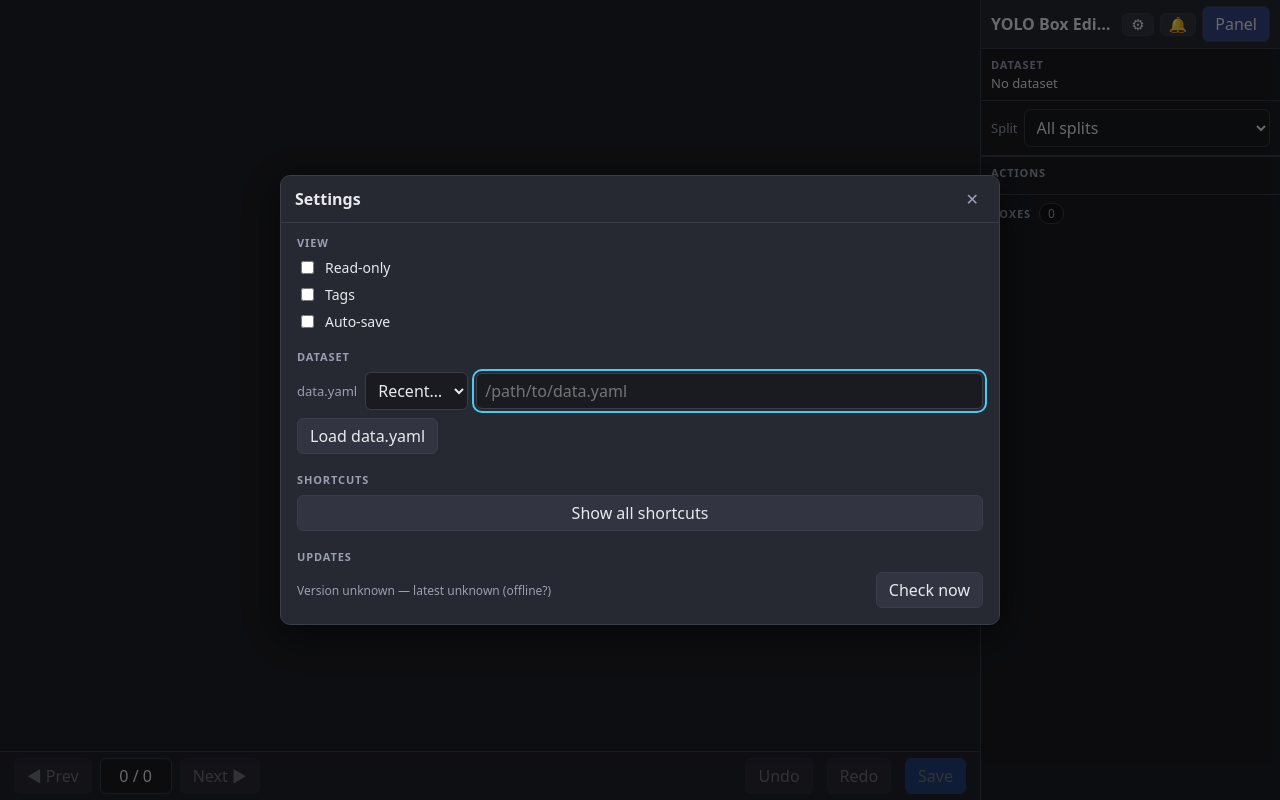
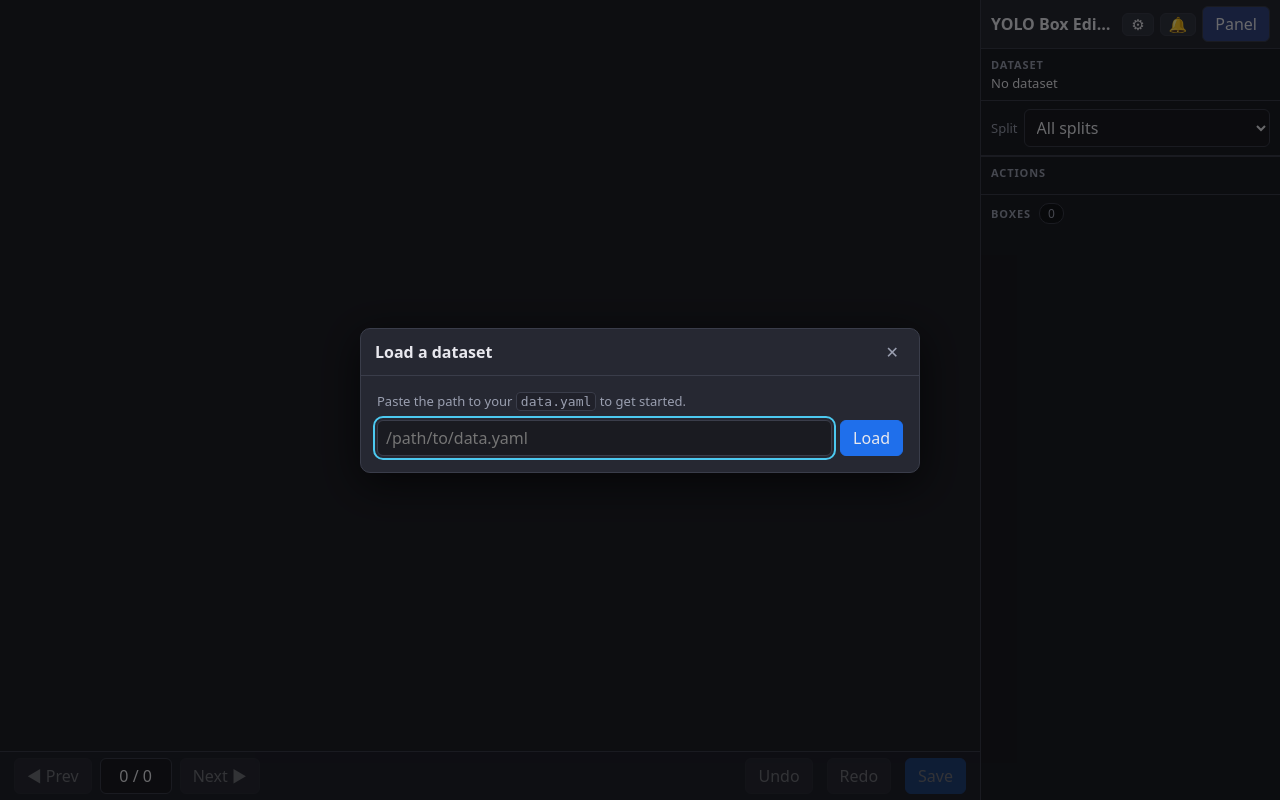
Before and after one commit to tabebqena/yolo-box-editor, a Flask app: page / in a window 1280 px wide. Run offline with Flask 2, Linux system fonts and the light colour scheme; data that the repository does not hold is empty.

Commit message:
Replace breaking warnings with in-app changelog; settings tabs + first-run dataset modal (2.8.0)

```diff
--- a/app/app.py
+++ b/app/app.py
@@ -67,7 +67,7 @@ FILTERS_DIR = os.path.join(BASE_DIR, "filters")  # one Python script per filter
 APP_SCRIPT_DIR = os.path.join(BASE_DIR, "scripts")  # shipped helper programs
 SHORTCUTS_FILE = os.path.join(BASE_DIR, "shortcuts.txt")
 VERSION_FILE = os.path.join(BASE_DIR, "VERSION")  # shipped app version
-BREAKING_FILE = os.path.join(BASE_DIR, "BREAKING.md")  # breaking notes per version
+CHANGES_FILE = os.path.join(BASE_DIR, "CHANGES")  # per-version "what's new" notes
 
 # User files (inside YBX_HOME); read after the built-ins and win on a clash.
 USER_ACTIONS_DIR = os.path.join(YBX_HOME, "actions")
@@ -86,7 +86,6 @@ UPDATE_CHECK_FILE = os.path.join(YBX_HOME, ".update_check.json")  # cached updat
 UPDATE_REPO = "tabebqena/yolo-box-editor"
 UPDATE_API = f"https://api.github.com/repos/{UPDATE_REPO}"
 UPDATE_RAW = f"https://raw.githubusercontent.com/{UPDATE_REPO}"
-UPDATE_BREAKING_URL = f"{UPDATE_RAW}/main/app/BREAKING.md"
 UPDATE_CHECK_INTERVAL = 7 * 24 * 60 * 60  # re-check at most once a week
 UPDATE_POLL_INTERVAL = 6 * 60 * 60  # how often the start thread wakes up
 UPDATE_CHECK_TIMEOUT = 5  # seconds per network request
@@ -520,62 +519,37 @@ def fetch_latest_version(timeout=UPDATE_CHECK_TIMEOUT):
     return candidates[0] if candidates else None
 
 
-def parse_breaking_notes(text):
-    """Parse BREAKING.md: each non-comment `<version> | <note>` line -> tuple."""
-    entries = []
+def parse_changes(text):
+    """Parse the shipped CHANGES file into `{version: [lines]}`.
+
+    A `## <version>` line starts a section; every following non-empty line is
+    that version's changelog (a leading `- ` is stripped). Lines before the
+    first section (the header comment) are ignored.
+    """
+    sections = {}
+    current = None
     for raw in (text or "").splitlines():
         line = raw.strip()
-        if not line or line.startswith("#") or "|" not in line:
-            continue
-        version, note = line.split("|", 1)
-        version, note = version.strip(), note.strip()
-        if version and note:
-            entries.append((version, note))
-    return entries
-
-
-def load_breaking_notes():
-    """The shipped BREAKING.md entries (empty on error)."""
-    try:
-        with open(BREAKING_FILE, encoding="utf-8") as f:
-            return parse_breaking_notes(f.read())
+        if line.startswith("## "):
+            current = line[3:].strip()
+            sections[current] = []
+        elif current is not None and line:
+            sections[current].append(line[2:].strip() if line.startswith("- ") else line)
+    return sections
+
+
+def load_changes():
+    """The shipped CHANGES sections (empty on error)."""
+    try:
+        with open(CHANGES_FILE, encoding="utf-8") as f:
+            return parse_changes(f.read())
     except OSError:
-        return []
-
-
-def fetch_breaking_notes(timeout=UPDATE_CHECK_TIMEOUT):
-    """BREAKING.md from `main` (empty when offline/unavailable)."""
-    try:
-        return parse_breaking_notes(_http_get_text(UPDATE_BREAKING_URL, timeout))
-    except (urllib.error.URLError, OSError, ValueError):
-        return []
-
-
-def applicable_breaking(entries, current, latest):
-    """Breaking notes that apply to the running user.
-
-    With an update available: every entry in the range
-    `current < version <= latest`. Otherwise (a *fresh install* at, or ahead
-    of, the newest version): the newest breaking entry the installed version
-    already contains (`version <= current`), so a fresh install is warned too.
-    """
-    current_ver = _parse_version(current)
-    has_update = bool(latest) and _version_newer(latest, current)
-    if has_update:
-        return [
-            f"{version}: {note}"
-            for version, note in entries
-            if _version_newer(version, current) and not _version_newer(version, latest)
-        ]
-
-    best = None  # (parsed_version, version, note) -> highest entry <= current
-    for version, note in entries:
-        parsed = _parse_version(version)
-        if parsed is None or current_ver is None or parsed > current_ver:
-            continue
-        if best is None or parsed > best[0]:
-            best = (parsed, version, note)
-    return [f"{best[1]}: {best[2]}"] if best else []
+        return {}
+
+
+def changelog_for(version):
+    """The changelog lines for `version` (empty when it has no section)."""
+    return load_changes().get((version or "").strip(), [])
 
 
 def _load_update_cache():
@@ -592,15 +566,10 @@ def _update_payload(info):
     """A stable UI shape built from a (possibly empty) cache entry."""
     current = info.get("current_version") or read_version()
     latest = info.get("latest_version")
-    breaking = info.get("breaking")
-    if not isinstance(breaking, list):
-        breaking = []
     return {
         "current_version": current,
         "latest_version": latest,
         "update_available": bool(latest) and _version_newer(latest, current),
-        "breaking_changes": bool(breaking),
-        "breaking": breaking,
         "checked_at": info.get("checked_at"),
     }
 
@@ -629,17 +598,10 @@ def check_for_update(force=False, now=None):
         return _update_payload(cache)
 
     latest = fetch_latest_version()
-    if latest and _version_newer(latest, current):
-        entries = fetch_breaking_notes() or load_breaking_notes()
-    else:
-        # No update: still surface the installed version's own breaking entry.
-        entries = load_breaking_notes()
-    breaking = applicable_breaking(entries, current, latest)
     info = {
         "checked_at": now,
         "current_version": current,
         "latest_version": latest,
-        "breaking": breaking,
     }
     try:
         os.makedirs(os.path.dirname(UPDATE_CHECK_FILE), exist_ok=True)
@@ -1691,6 +1653,7 @@ def api_config():
             "readonly": STATE["readonly"],
             "debug": STATE["debug"],
             "version": read_version(),
+            "changelog": changelog_for(read_version()),
             "update": update_status(),
             "splits": [
                 {
--- a/app/static/app.js
+++ b/app/static/app.js
@@ -53,6 +53,7 @@ const VIEW_KEY = 'ybe_view';             // localStorage key: last split + filte
 const SHOW_BOXES_KEY = 'ybe_show_boxes'; // localStorage key: box overlay shown/hidden
 const CLIENT_ID_KEY = 'ybe_client_id';   // sessionStorage key: this tab's presence id
 const UPDATE_NOTIFIED_KEY = 'ybe_update_notified'; // localStorage: version@date last shown
+const CHANGELOG_SEEN_KEY = 'ybe_changelog_seen'; // localStorage: last version's changelog shown
 const UPDATE_POLL_MS = [4000, 12000]; // retries to pick up the start-thread result
 
 // One id per tab, so the server can count concurrent clients (see /api/presence).
@@ -210,13 +211,8 @@ function renderUpdateStatus() {
   }
   const cur = updateInfo.current_version || 'unknown';
   const latest = updateInfo.latest_version;
-  const breaking = !!updateInfo.breaking_changes;
   if (updateInfo.update_available) {
-    status.textContent = `Update available: ${latest} (you have ${cur})`
-      + (breaking ? ' — includes breaking changes' : '');
-    if (how) how.classList.remove('hidden');
-  } else if (breaking) {
-    status.textContent = `Version ${cur} — this release has breaking changes`;
+    status.textContent = `Update available: ${latest} (you have ${cur})`;
     if (how) how.classList.remove('hidden');
   } else if (latest) {
     status.textContent = `Up to date (${cur})`;
@@ -245,14 +241,10 @@ async function refreshUpdateInfo(force = false) {
   notifyUpdateDaily();
 }
 
-// One sticky notice per day (and per version) with a details button. Also fires
-// for a fresh install of a release whose own version has breaking changes.
+// One sticky notice per day (and per version) with a details button.
 function notifyUpdateDaily() {
-  if (!updateInfo) return;
-  const hasUpdate = !!updateInfo.update_available;
-  const breaking = !!updateInfo.breaking_changes;
-  if (!hasUpdate && !breaking) return;
-  const version = updateInfo.latest_version || updateInfo.current_version || '';
+  if (!updateInfo || !updateInfo.update_available) return;
+  const version = updateInfo.latest_version || '';
   const today = new Date().toISOString().slice(0, 10);
   const key = `${version}@${today}`;
   let seen = null;
@@ -260,23 +252,16 @@ function notifyUpdateDaily() {
   if (seen === key) return;
   try { localStorage.setItem(UPDATE_NOTIFIED_KEY, key); } catch (e) { /* ignore */ }
   dbg('update notice', updateInfo);
-  let msg;
-  if (hasUpdate) {
-    msg = `A new version of YOLO Box Editor is available: ${updateInfo.latest_version} `
-      + `(you have ${updateInfo.current_version}).`;
-    if (breaking) msg += ' It has breaking changes — check what changed before updating.';
-  } else {
-    msg = `YOLO Box Editor ${updateInfo.current_version} has breaking changes — check what changed.`;
-  }
-  toast(msg, {
-    type: breaking ? 'warning' : 'info',
-    sticky: true,
-    log: true,
-    action: {
-      label: breaking ? 'What changed?' : 'How to update',
-      onClick: openUpdateModal,
-    },
-  });
+  toast(
+    `A new version of YOLO Box Editor is available: ${updateInfo.latest_version} `
+      + `(you have ${updateInfo.current_version}).`,
+    {
+      type: 'info',
+      sticky: true,
+      log: true,
+      action: { label: 'How to update', onClick: openUpdateModal },
+    }
+  );
 }
 
 function openUpdateModal() {
@@ -285,29 +270,49 @@ function openUpdateModal() {
     if (updateInfo && updateInfo.update_available) {
       summary.textContent = `Version ${updateInfo.latest_version} is available `
         + `(you have ${updateInfo.current_version}). Update with the steps for your setup:`;
-    } else if (updateInfo && updateInfo.breaking_changes) {
-      summary.textContent = `Your version (${updateInfo.current_version}) has breaking changes:`;
     } else {
       summary.textContent = 'Update with the steps for your setup:';
     }
   }
-  const breaking = (updateInfo && Array.isArray(updateInfo.breaking)) ? updateInfo.breaking : [];
-  const wrap = el('updateBreaking');
-  const list = el('updateBreakingList');
+  el('updateModal').classList.remove('hidden');
+}
+
+function closeUpdateModal() {
+  el('updateModal').classList.add('hidden');
+}
+
+// ------------------------------------------------------------------------- //
+// changelog: show app/CHANGES for the installed version once per version
+// ------------------------------------------------------------------------- //
+function notifyChangelog(cfg) {
+  const version = (cfg && cfg.version) || '';
+  const changes = (cfg && Array.isArray(cfg.changelog)) ? cfg.changelog : [];
+  if (!version || !changes.length) return;
+  let seen = null;
+  try { seen = localStorage.getItem(CHANGELOG_SEEN_KEY); } catch (e) { /* ignore */ }
+  if (seen === version) return;
+  try { localStorage.setItem(CHANGELOG_SEEN_KEY, version); } catch (e) { /* ignore */ }
+  dbg('changelog', version, changes);
+  showChangelog(version, changes);
+}
+
+function showChangelog(version, changes) {
+  const title = el('changelogTitle');
+  if (title) title.textContent = `What's new in ${version}`;
+  const list = el('changelogList');
   if (list) {
     list.innerHTML = '';
-    breaking.forEach((note) => {
+    changes.forEach((line) => {
       const li = document.createElement('li');
-      li.textContent = note;
+      li.textContent = line;
       list.appendChild(li);
     });
   }
-  if (wrap) wrap.classList.toggle('hidden', breaking.length === 0);
-  el('updateModal').classList.remove('hidden');
-}
-
-function closeUpdateModal() {
-  el('updateModal').classList.add('hidden');
+  el('changelogModal').classList.remove('hidden');
+}
+
+function closeChangelog() {
+  el('changelogModal').classList.add('hidden');
 }
 
 // interaction state
@@ -734,10 +739,21 @@ function applyDatasetVisibility() {
   el('filterBox').classList.toggle('hidden', !datasetLoaded);
 }
 
-let settingsAutoOpened = false;
+let loadDataAutoOpened = false;
+
+function selectSettingsTab(name) {
+  document.querySelectorAll('.settings-tab').forEach((tab) => {
+    tab.classList.toggle('active', tab.dataset.tab === name);
+  });
+  document.querySelectorAll('.settings-panel').forEach((panel) => {
+    panel.classList.toggle('active', panel.dataset.panel === name);
+  });
+}
 
 function openSettingsModal() {
   el('settingsModal').classList.remove('hidden');
+  // With no dataset, the Dataset tab is the only useful one.
+  if (!datasetLoaded) selectSettingsTab('dataset');
   if (!datasetLoaded) {
     const input = el('dataYaml');
     input.focus();
@@ -747,6 +763,17 @@ function openSettingsModal() {
 
 function closeSettingsModal() {
   el('settingsModal').classList.add('hidden');
+}
+
+function openLoadDataModal() {
+  el('loadDataModal').classList.remove('hidden');
+  const input = el('loadDataYaml');
+  input.focus();
+  input.select();
+}
+
+function closeLoadDataModal() {
+  el('loadDataModal').classList.add('hidden');
 }
 
 function populateSplitSelect() {
@@ -837,11 +864,14 @@ function selectedFilterChain() {
 function populateRecent(paths) {
   const sel = el('recentSelect');
   sel.innerHTML = '';
+  const list = paths || [];
+  // Nothing to pick from: hide the dropdown entirely.
+  sel.classList.toggle('hidden', list.length === 0);
   const placeholder = document.createElement('option');
   placeholder.value = '';
   placeholder.textContent = 'Recent…';
   sel.appendChild(placeholder);
-  (paths || []).forEach((p) => {
+  list.forEach((p) => {
     const opt = document.createElement('option');
     opt.value = p;
     opt.textContent = p;
@@ -1091,9 +1121,9 @@ async function loadConfig(startIdx = 0, opts = {}) {
   }
   readonly = !!cfg.readonly;
   applyDatasetVisibility();
-  if (!datasetLoaded && !settingsAutoOpened) {
-    settingsAutoOpened = true;
-    openSettingsModal();
+  if (!datasetLoaded && !loadDataAutoOpened) {
+    loadDataAutoOpened = true;
+    openLoadDataModal();
   }
   el('readonlySw').dataset.server = cfg.readonly ? '1' : '';
   applyReadonly();
@@ -1137,6 +1167,7 @@ async function loadConfig(startIdx = 0, opts = {}) {
   }
   renderUpdateStatus();
   notifyUpdateDaily();
+  notifyChangelog(cfg0);
   runHook('on_images_list_loaded');
 }
 
@@ -1669,8 +1700,12 @@ async function save(opts = {}) {
   return ok;
 }
 
-async function setDataYaml() {
-  const yamlPath = el('dataYaml').value.trim();
+async function loadDataset(rawPath) {
+  const yamlPath = (rawPath || '').trim();
+  if (!yamlPath) {
+    toast('Enter the path to a data.yaml', { type: 'warning' });
+    return;
+  }
   try {
     const res = await fetch('/api/data', {
       method: 'POST',
@@ -1683,6 +1718,7 @@ async function setDataYaml() {
       await loadConfig();
       toast('Dataset loaded', { type: 'success' });
       closeSettingsModal();
+      closeLoadDataModal();
     } else {
       dbgWarn('dataset load failed', { status: res.status, error: data.error });
       toast(data.error || 'Invalid data.yaml', { type: 'error' });
@@ -1691,6 +1727,14 @@ async function setDataYaml() {
     dbgWarn('dataset load error', err);
     toast('Error: ' + err.message, { type: 'error' });
   }
+}
+
+function setDataYaml() {
+  return loadDataset(el('dataYaml').value);
+}
+
+function loadDataFromModal() {
+  return loadDataset(el('loadDataYaml').value);
 }
 
 async function setSplit(split, resumeOk = false) {
@@ -2317,6 +2361,17 @@ el('settingsModalClose').addEventListener('click', closeSettingsModal);
 el('settingsModal').addEventListener('click', (e) => {
   if (e.target === el('settingsModal')) closeSettingsModal();
 });
+document.querySelectorAll('.settings-tab').forEach((tab) => {
+  tab.addEventListener('click', () => selectSettingsTab(tab.dataset.tab));
+});
+el('loadDataBtn').addEventListener('click', loadDataFromModal);
+el('loadDataYaml').addEventListener('keydown', (e) => {
+  if (e.key === 'Enter') loadDataFromModal();
+});
+el('loadDataModalClose').addEventListener('click', closeLoadDataModal);
+el('loadDataModal').addEventListener('click', (e) => {
+  if (e.target === el('loadDataModal')) closeLoadDataModal();
+});
 el('shortcutsModalBtn').addEventListener('click', openShortcutsModal);
 el('shortcutsModalClose').addEventListener('click', closeShortcutsModal);
 el('shortcutsModal').addEventListener('click', (e) => {
@@ -2330,6 +2385,10 @@ el('updateHowBtn').addEventListener('click', openUpdateModal);
 el('updateModalClose').addEventListener('click', closeUpdateModal);
 el('updateModal').addEventListener('click', (e) => {
   if (e.target === el('updateModal')) closeUpdateModal();
+});
+el('changelogModalClose').addEventListener('click', closeChangelog);
+el('changelogModal').addEventListener('click', (e) => {
+  if (e.target === el('changelogModal')) closeChangelog();
 });
 el('notifBtn').addEventListener('click', (e) => {
   e.stopPropagation();
@@ -2658,6 +2717,14 @@ document.addEventListener('keydown', (e) => {
       closeShortcutsModal();
       return;
     }
+    if (!el('changelogModal').classList.contains('hidden')) {
+      closeChangelog();
+      return;
+    }
+    if (!el('loadDataModal').classList.contains('hidden')) {
+      closeLoadDataModal();
+      return;
+    }
     if (!el('settingsModal').classList.contains('hidden')) {
       closeSettingsModal();
       return;
--- a/app/static/style.css
+++ b/app/static/style.css
@@ -638,18 +638,32 @@ canvas {
 }
 
 /* settings modal */
+.settings-tabs {
+  display: flex;
+  gap: 2px;
+  padding: 0 10px;
+  border-bottom: 1px solid var(--border);
+  background: #1d1e26;
+}
+.settings-tab {
+  background: transparent;
+  border: none;
+  border-bottom: 2px solid transparent;
+  border-radius: 0;
+  color: var(--muted);
+  padding: 8px 12px;
+  font-size: 13px;
+}
+.settings-tab:hover { color: var(--text); background: transparent; }
+.settings-tab.active { color: var(--text); border-bottom-color: var(--accent); }
 .settings-modal-body {
-  padding: 12px 16px 16px;
+  padding: 16px;
   overflow: auto;
   display: flex;
   flex-direction: column;
-  gap: 18px;
 }
-.settings-group {
-  display: flex;
-  flex-direction: column;
-  gap: 8px;
-}
+.settings-panel { display: none; flex-direction: column; gap: 10px; }
+.settings-panel.active { display: flex; }
 .settings-group-title {
   margin: 0;
   color: var(--muted);
@@ -667,19 +681,37 @@ canvas {
 }
 .settings-row input { accent-color: var(--green); cursor: pointer; }
 .settings-row input:disabled { cursor: default; opacity: 0.5; }
-.settings-modal .field {
-  display: flex;
-  align-items: center;
-  gap: 8px;
-  flex-wrap: wrap;
-}
-.settings-modal .field > span { color: var(--muted); font-size: 13px; }
-.settings-modal #dataYaml { flex: 1 1 260px; min-width: 0; }
-.settings-modal #recentSelect { max-width: 240px; }
 .settings-modal .hint { color: var(--muted); font-size: 12px; }
 .settings-actions { display: flex; align-items: center; gap: 10px; flex-wrap: wrap; }
 .update-row { align-items: center; }
 .update-row .hint { flex: 1 1 auto; min-width: 0; }
+
+/* dataset path row (settings Dataset tab + first-run modal): one line */
+.dataset-row {
+  display: flex;
+  align-items: center;
+  gap: 8px;
+  flex-wrap: nowrap;
+}
+.dataset-row input { flex: 1 1 auto; min-width: 0; }
+.dataset-row select { flex: 0 1 auto; max-width: 200px; min-width: 0; }
+.dataset-row button { flex: 0 0 auto; }
+
+/* first-run "load a dataset" modal */
+.load-data-modal { width: min(560px, 92vw); }
+.load-data-body {
+  padding: 16px;
+  display: flex;
+  flex-direction: column;
+  gap: 10px;
+}
+.load-data-hint { margin: 0; color: var(--muted); font-size: 13px; }
+.load-data-hint code {
+  background: #20212a;
+  border: 1px solid var(--border);
+  border-radius: 4px;
+  padding: 1px 4px;
+}
 
 /* update modal */
 .update-modal-body {
@@ -699,16 +731,6 @@ canvas {
   letter-spacing: 0.08em;
 }
 .update-modal-body .update-note { margin: 2px 0; color: var(--muted); font-size: 13px; }
-.update-breaking {
-  border: 1px solid var(--yellow);
-  border-left-width: 4px;
-  border-radius: 6px;
-  background: rgba(210, 170, 50, 0.08);
-  padding: 8px 12px 10px;
-}
-.update-breaking .update-heading { margin-top: 0; color: var(--yellow); }
-.update-breaking-list { margin: 4px 0 0; padding-left: 20px; }
-.update-breaking-list li { color: var(--text); font-size: 13px; margin: 4px 0; }
 .update-modal-body .update-note code {
   background: #20212a;
   border: 1px solid var(--border);
@@ -724,6 +746,14 @@ canvas {
   white-space: pre-wrap;
   word-break: break-word;
 }
+
+/* changelog modal */
+.changelog-body {
+  padding: 12px 16px 16px;
+  overflow: auto;
+}
+.changelog-list { margin: 0; padding-left: 20px; }
+.changelog-list li { color: var(--text); font-size: 13px; margin: 6px 0; }
 
 /* shortcuts modal */
 .shortcut-modal-body {
--- a/app/templates/index.html
+++ b/app/templates/index.html
@@ -119,9 +119,14 @@
         <span class="modal-title">Settings</span>
         <button id="settingsModalClose" class="modal-close" title="Close (Esc)">&#10005;</button>
       </div>
+      <div class="settings-tabs" role="tablist">
+        <button class="settings-tab active" type="button" role="tab" data-tab="view">View</button>
+        <button class="settings-tab" type="button" role="tab" data-tab="dataset">Dataset</button>
+        <button class="settings-tab" type="button" role="tab" data-tab="shortcuts">Shortcuts</button>
+        <button class="settings-tab" type="button" role="tab" data-tab="updates">Updates</button>
+      </div>
       <div class="settings-modal-body">
-        <section class="settings-group">
-          <h3 class="settings-group-title">View</h3>
+        <section class="settings-panel active" data-panel="view">
           <label class="settings-row" for="readonlySw" title="Disable drawing and saving">
             <input type="checkbox" id="readonlySw">
             <span>Read-only</span>
@@ -136,33 +141,44 @@
           </label>
         </section>
 
-        <section class="settings-group">
-          <h3 class="settings-group-title">Dataset</h3>
-          <label class="field" id="yamlField">
-            <span>data.yaml</span>
-            <select id="recentSelect" title="Open a recently used data.yaml">
+        <section class="settings-panel" data-panel="dataset">
+          <label class="settings-group-title" for="dataYaml">data.yaml</label>
+          <div class="dataset-row">
+            <select id="recentSelect" class="hidden" title="Open a recently used data.yaml">
               <option value="">Recent…</option>
             </select>
             <input id="dataYaml" type="text" placeholder="/path/to/data.yaml">
-          </label>
-          <div class="settings-actions">
-            <button id="setDataBtn">Load data.yaml</button>
+            <button id="setDataBtn" class="primary">Load</button>
           </div>
         </section>
 
-        <section class="settings-group">
-          <h3 class="settings-group-title">Shortcuts</h3>
+        <section class="settings-panel" data-panel="shortcuts">
           <button id="shortcutsModalBtn" title="Show all keyboard and mouse shortcuts">Show all shortcuts</button>
         </section>
 
-        <section class="settings-group">
-          <h3 class="settings-group-title">Updates</h3>
+        <section class="settings-panel" data-panel="updates">
           <div class="settings-actions update-row">
             <span id="updateStatus" class="hint">Checking…</span>
             <button id="updateCheckBtn" title="Check GitHub for a newer version">Check now</button>
             <button id="updateHowBtn" class="primary hidden" title="How to update">How to update</button>
           </div>
         </section>
+      </div>
+    </div>
+  </div>
+
+  <div id="loadDataModal" class="modal hidden">
+    <div class="modal-box load-data-modal">
+      <div class="modal-head">
+        <span class="modal-title">Load a dataset</span>
+        <button id="loadDataModalClose" class="modal-close" title="Close (Esc)">&#10005;</button>
+      </div>
+      <div class="load-data-body">
+        <p class="load-data-hint">Paste the path to your <code>data.yaml</code> to get started.</p>
+        <div class="dataset-row">
+          <input id="loadDataYaml" type="text" placeholder="/path/to/data.yaml">
+          <button id="loadDataBtn" class="primary">Load</button>
+        </div>
       </div>
     </div>
   </div>
@@ -175,11 +191,6 @@
       </div>
       <div class="update-modal-body">
         <p id="updateModalSummary" class="update-summary"></p>
-
-        <div id="updateBreaking" class="update-breaking hidden">
-          <h4 class="update-heading">&#9888; Breaking changes in this update</h4>
-          <ul id="updateBreakingList" class="update-breaking-list"></ul>
-        </div>
 
         <h4 class="update-heading">Linux / macOS (installed with ybx.sh)</h4>
         <p class="update-note">If you installed with the one-liner, run the upgrade command:</p>
@@ -196,6 +207,18 @@ python -m pip install -r app/requirements.txt</pre>
 .\.venv\Scripts\python.exe -m pip install -r app\requirements.txt</pre>
 
         <p class="update-note">Your <code>actions/</code>, <code>hooks/</code>, <code>filters/</code>, <code>scripts/</code> and <code>shortcuts.txt</code> are never touched by an update. Restart the app afterwards.</p>
+      </div>
+    </div>
+  </div>
+
+  <div id="changelogModal" class="modal hidden">
+    <div class="modal-box">
+      <div class="modal-head">
+        <span id="changelogTitle" class="modal-title">What's new</span>
+        <button id="changelogModalClose" class="modal-close" title="Close (Esc)">&#10005;</button>
+      </div>
+      <div class="changelog-body">
+        <ul id="changelogList" class="changelog-list"></ul>
       </div>
     </div>
   </div>
```
Also changed, not shown: app/BREAKING.md (deleted, +0 -7 lines), tests/test_app.py (+42 -93 lines), CHANGELOG.md, README.md, 3 other files.
